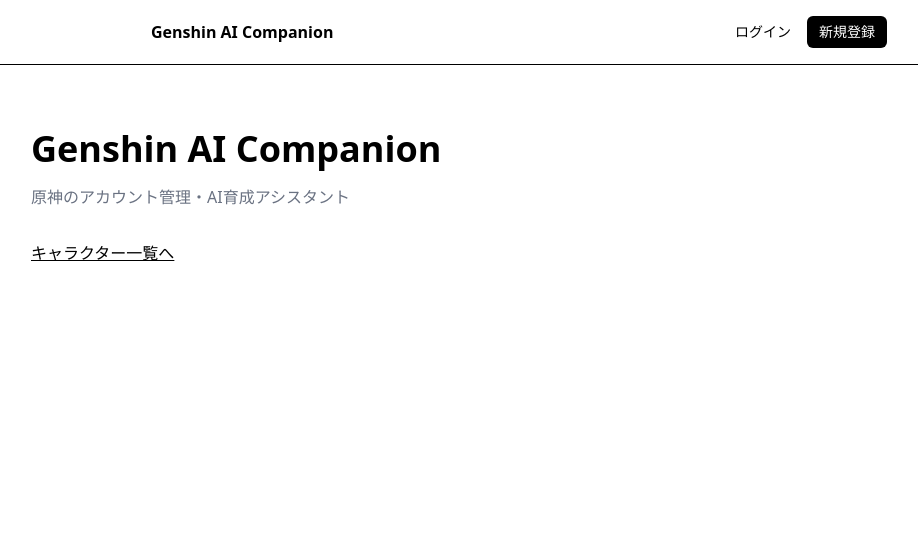
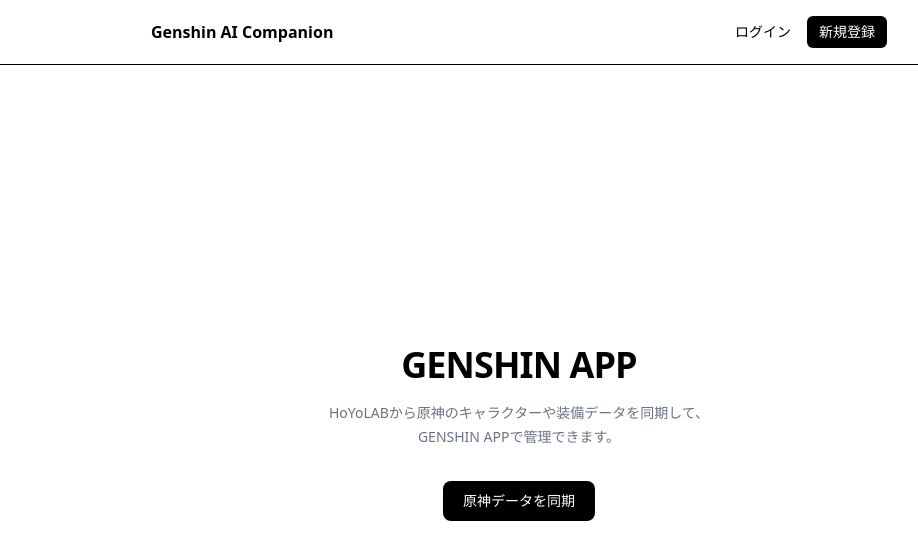
Before and after one commit to yamakai7649/GENSHIN_APP, a Next.js app: page / in a window 1280 px wide. Shown: the top 560 px of the page, without its empty margins (121-1039 px from the left). Built offline with nearby package versions, Linux system fonts and the light colour scheme; no server answers.

Commit message:
拡張機能を使って、データ取得

```diff
--- /dev/null
+++ b/app/components/SyncButton.tsx
@@ -0,0 +1,64 @@
+"use client";
+
+import { useState } from "react";
+
+export default function SyncButton() {
+  const [isSyncing, setIsSyncing] = useState(false);
+
+  const handleSync = async () => {
+    try {
+      setIsSyncing(true);
+
+      const extensionId = process.env.NEXT_PUBLIC_EXTENSION_ID;
+
+      if (!extensionId) {
+        console.error("Extension IDが設定されていません");
+        return;
+      }
+
+      if (
+        typeof chrome === "undefined" ||
+        !chrome.runtime?.sendMessage
+      ) {
+        console.error("Chrome拡張機能を利用できません");
+        return;
+      }
+
+      const result = await chrome.runtime.sendMessage(
+        extensionId,
+        {
+          type: "SYNC",
+        }
+      );
+
+      console.log(result);
+    } catch (error) {
+      console.error("同期エラー:", error);
+    } finally {
+      setIsSyncing(false);
+    }
+  };
+
+  return (
+    <button
+      type="button"
+      onClick={handleSync}
+      disabled={isSyncing}
+      className="
+        rounded-lg
+        bg-black
+        px-5
+        py-2.5
+        text-sm
+        font-medium
+        text-white
+        transition
+        hover:bg-gray-800
+        disabled:cursor-not-allowed
+        disabled:opacity-50
+      "
+    >
+      {isSyncing ? "同期中..." : "原神データを同期"}
+    </button>
+  );
+}
--- a/app/page.tsx
+++ b/app/page.tsx
@@ -1,19 +1,23 @@
-import Link from "next/link";
+import SyncButton from "@/components/SyncButton";
 
 export default function Home() {
   return (
-    <main className="mx-auto max-w-5xl px-6 py-16">
-      <h1 className="text-4xl font-bold">
-        Genshin AI Companion
-      </h1>
+    <main className="flex min-h-[calc(100vh-64px)] items-center justify-center px-6">
+      <div className="w-full max-w-xl text-center">
+        <h1 className="text-4xl font-bold tracking-tight">
+          GENSHIN APP
+        </h1>
 
-      <p className="mt-4 text-gray-500">
-        原神のアカウント管理・AI育成アシスタント
-      </p>
+        <p className="mt-4 text-sm leading-6 text-gray-500">
+          HoYoLABから原神のキャラクターや装備データを同期して、
+          <br className="hidden sm:block" />
+          GENSHIN APPで管理できます。
+        </p>
 
-      <Link href="/characters" className="mt-8 inline-block underline">
-        キャラクター一覧へ
-      </Link>
+        <div className="mt-8">
+          <SyncButton />
+        </div>
+      </div>
     </main>
   );
 }
--- a/extension/popup.html
+++ /dev/null
@@ -1,17 +0,0 @@
-<!DOCTYPE html>
-<html lang="ja">
-  <head>
-    <meta charset="UTF-8" />
-    <title>Genshin AI Companion</title>
-  </head>
-
-  <body>
-    <h1>Genshin AI Companion</h1>
-
-    <button id="syncButton">
-      同期する
-    </button>
-
-    <script src="popup.js"></script>
-  </body>
-</html>
--- a/extension/popup.js
+++ /dev/null
@@ -1,9 +0,0 @@
-const syncButton = document.querySelector("#syncButton");
-
-syncButton.addEventListener("click", async () => {
-  const response = await chrome.runtime.sendMessage({
-      type: "SYNC",
-  });
-
-  console.log(response);
-});
--- a/extension/service-worker.js
+++ b/extension/service-worker.js
@@ -1,8 +1,141 @@
-chrome.runtime.onMessage.addListener((message, sender, sendResponse) => {
-  if (message.type === "SYNC") {
-    sendResponse({
-      success: true,
-      message: "同期完了",
-    });
+chrome.runtime.onMessageExternal.addListener(async (message) => {
+  if (message.type !== "SYNC") return;
+
+  try {
+    return await syncGenshin();
+  } catch (error) {
+    console.error(error);
+
+    return {
+      success: false,
+      message: "同期に失敗しました",
+    };
   }
 });
+
+
+async function syncGenshin() {
+  const hoyolabUid = await getHoyolabUid();
+
+  if (!hoyolabUid) {
+    return {
+      success: false,
+      message: "HoYoLAB UIDを取得できませんでした",
+    };
+  }
+
+  const genshinAccount = await getGenshinAccount(hoyolabUid);
+
+  if (!genshinAccount) {
+    return {
+      success: false,
+      message: "原神アカウントを取得できませんでした",
+    };
+  }
+
+  const uid = genshinAccount.game_role_id;
+  const region = genshinAccount.region;
+
+  // 全所持キャラ
+  const characters = await getCharacters(uid, region);
+
+  // 全キャラID
+  const characterIds = characters.map(
+    (character) => character.id
+  );
+
+  // 全キャラ詳細
+  const characterDetails = await getCharacterDetails(
+    uid,
+    region,
+    characterIds
+  );
+
+  return {
+    success: true,
+    body: {
+      account: genshinAccount,
+      characters: characterDetails,
+    },
+    message: "同期完了",
+  };
+}
+
+
+async function getHoyolabUid() {
+  const cookie = await chrome.cookies.get({
+    url: "https://act.hoyolab.com/",
+    name: "ltuid_v2",
+  });
+
+  return cookie?.value;
+}
+
+
+async function getGenshinAccount(hoyolabUid) {
+  const res = await fetch(
+    `https://sg-act-public-api.hoyolab.com/event/game_record/card/wapi/getGameRecordCard?uid=${hoyolabUid}`,
+    {
+      credentials: "include",
+      headers: {
+        "x-rpc-lang": "ja-jp",
+        "x-rpc-language": "ja-jp",
+      },
+    }
+  );
+
+  const result = await res.json();
+
+  return result.data.list.find(
+    (account) => account.game_id === 2
+  );
+}
+
+
+async function getCharacters(uid, region) {
+  const res = await fetch(
+    "https://sg-act-public-api.hoyolab.com/event/game_record/genshin/api/character/list",
+    {
+      method: "POST",
+      credentials: "include",
+      headers: {
+        "Content-Type": "application/json",
+        "x-rpc-lang": "ja-jp",
+        "x-rpc-language": "ja-jp",
+      },
+      body: JSON.stringify({
+        role_id: uid,
+        server: region,
+      }),
+    }
+  );
+
+  const result = await res.json();
+
+  return result.data.list;
+}
+
+
+async function getCharacterDetails(uid, region, characterIds) {
+  const res = await fetch(
+    "https://sg-act-public-api.hoyolab.com/event/game_record/genshin/api/character/detail",
+    {
+      method: "POST",
+      credentials: "include",
+      headers: {
+        "Content-Type": "application/json",
+        "x-rpc-lang": "ja-jp",
+        "x-rpc-language": "ja-jp",
+      },
+      body: JSON.stringify({
+        role_id: uid,
+        server: region,
+        character_ids: characterIds,
+      }),
+    }
+  );
+
+  const result = await res.json();
+
+  return result.data.list;
+}
--- a/package.json
+++ b/package.json
@@ -12,6 +12,7 @@
     "@google/genai": "^2.21.0",
     "@types/pg": "^8.20.0",
     "argon2": "^0.45.1",
+    "chrome-types": "^0.1.453",
     "next": "16.2.10",
     "openai": "^7.10.0",
     "pg": "^8.22.0",
@@ -29,6 +30,6 @@
     "eslint": "^9",
     "eslint-config-next": "16.2.10",
     "tailwindcss": "^4",
-    "typescript": "^5"
+    "typescript": "^6.0.3"
   }
 }
--- a/tsconfig.json
+++ b/tsconfig.json
@@ -20,7 +20,8 @@
     ],
     "paths": {
         "@/*": ["./app/*"]
-    }
+    },
+    "types": ["chrome-types"],
   },
   "include": [
     "next-env.d.ts",
```
Also changed, not shown: extension/manifest.json, 1 other file (tests, documents, lock files or other folders).
